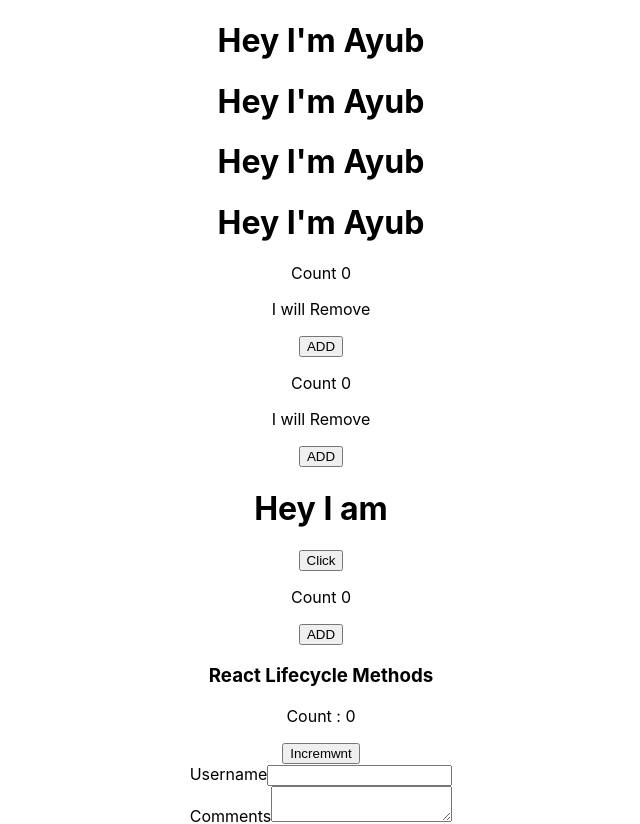
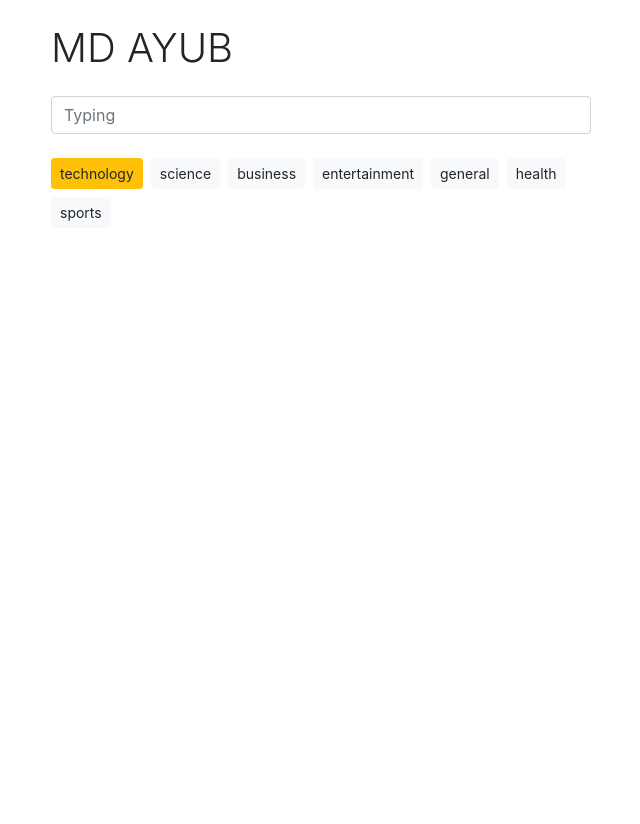
Before and after one commit to ayub6717/All-About-React, a React (Create React App) app: page / in a window 1280 px wide. Shown: the top 824 px of the page, without its empty margins (319-959 px from the left). After the commit the page ends 800 px from the top, so only its background shows below. Built offline with nearby package versions, Linux system fonts and the light colour scheme.

Commit message:
component with fun

```diff
--- a/package.json
+++ b/package.json
@@ -6,6 +6,7 @@
     "@testing-library/jest-dom": "^5.11.4",
     "@testing-library/react": "^11.1.0",
     "@testing-library/user-event": "^12.1.10",
+    "bootstrap": "^4.6.0",
     "react": "^17.0.1",
     "react-dom": "^17.0.1",
     "react-scripts": "4.0.1",
--- a/src/App.css
+++ b/src/App.css
@@ -14,30 +14,6 @@
   }
 }
 
-.App-header {
-  background-color: #282c34;
-  min-height: 100vh;
-  display: flex;
-  flex-direction: column;
-  align-items: center;
-  justify-content: center;
-  font-size: calc(10px + 2vmin);
-  color: white;
-}
-
-.App-link {
-  color: #61dafb;
-}
-
-@keyframes App-logo-spin {
-  from {
-    transform: rotate(0deg);
-  }
-  to {
-    transform: rotate(360deg);
-  }
-}
-
 .col-sm-3{
   width: 32.70%;
   float: left;
--- a/src/App.js
+++ b/src/App.js
@@ -17,11 +17,23 @@ import Update from './components/ComponentDidUpdate'
 import Unmount from './components/ComponentWillUnmount'
 import Shouldupdate from './components/ShouldComponentUpdate'
 import Frag from './components/Fragment'
+import Header from './components/Divided_Indo_Components/Header'
+import {infoCategory} from './components/Divided_Indo_Components/Info'
+
 
 class App extends Component{
   render(){
     return (
-      <div className="App">
+      <div>
+        <div className="container">
+          <div className="row">
+            <div className="col-sm-6 offset-md-3">
+              <Header category={infoCategory.technology} />
+            </div>
+          </div>
+        </div>
+
+        {/* <div className="App">
           <Frag />
           <Shouldupdate />
           <Unmount />
@@ -53,7 +65,7 @@ class App extends Component{
 
           <Dont name = "Dhaka" area = "Shaymoli"></Dont>
           <Events></Events>
-
+        </div>*/}
         </div>
     );
   }
--- /dev/null
+++ b/src/components/Divided_Indo_Components/Header.jsx
@@ -0,0 +1,53 @@
+import React, { Component } from 'react';
+import {infoCategory} from './Info'
+class Header extends Component {
+    state = {
+        searchTerm: ''
+    }
+
+    handleChange = e => {
+      this.setState({
+        searchTerm: e.target.value
+      });
+    };
+
+    handleKeyPress = e => {
+
+    };
+
+  render() {
+    const {category} = this.props;
+    return (
+      <div className="my-4">
+          <h1 className="mb-4" style={{fontWeight:'300'}}>MD AYUB</h1>
+          <input
+            type="search"
+            className='form-control'
+            placeholder='Typing'
+            value={this.state.searchTerm}
+            onChange = {this.handleChange}
+            onKeyPress = {this.handleKeyPress}
+          />
+        <div className="my-4">
+          {infoCategory && Object.keys(infoCategory).map(item => {
+            if(category == infoCategory[item]) {
+              return (
+                <button className="btn btn-sm btn-warning mr-2 mb-2">
+                  {`${infoCategory[item]}`}
+                </button>
+              );
+            }
+
+            return(
+              <button className="btn btn-sm btn-light mr-2 mb-2">
+                {`${infoCategory[item]}`}
+              </button>
+            )
+          })}
+        </div>
+      </div>
+    );
+  }
+}
+
+export default Header;
--- /dev/null
+++ b/src/components/Divided_Indo_Components/Info.js
@@ -0,0 +1,9 @@
+export const infoCategory = {
+    technology: 'technology',
+    science: 'science',
+    business: 'business',
+    entertainment: 'entertainment',
+    general: 'general',
+    health: 'health',
+    sports: 'sports',
+};
--- a/src/index.js
+++ b/src/index.js
@@ -3,6 +3,7 @@ import ReactDOM from 'react-dom';
 import './index.css';
 import App from './App';
 import reportWebVitals from './reportWebVitals';
+import 'bootstrap/dist/css/bootstrap.min.css';
 
 ReactDOM.render(
   <React.StrictMode>
```
Also changed, not shown: 2 other files (tests, documents, lock files or other folders). Lines whose indentation alone changed are shown as unchanged.
